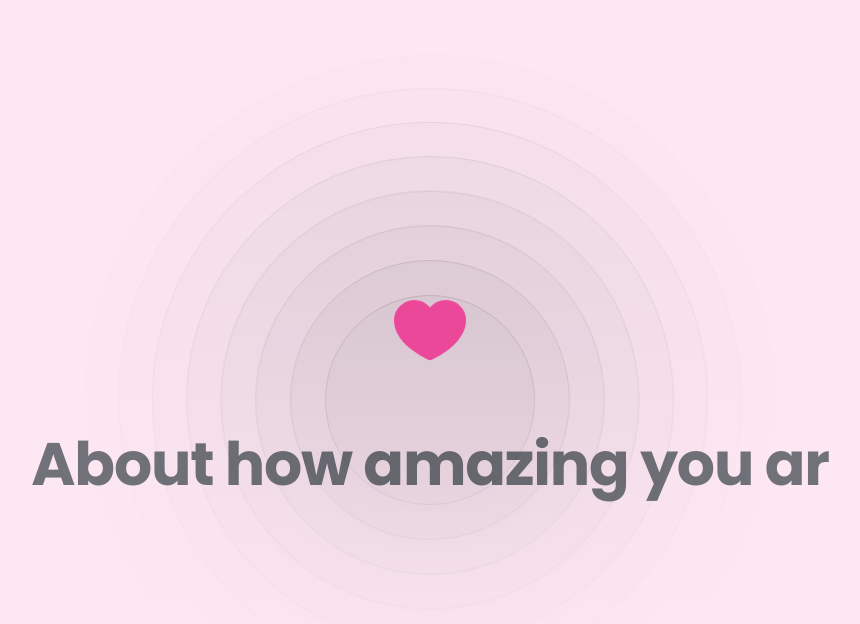
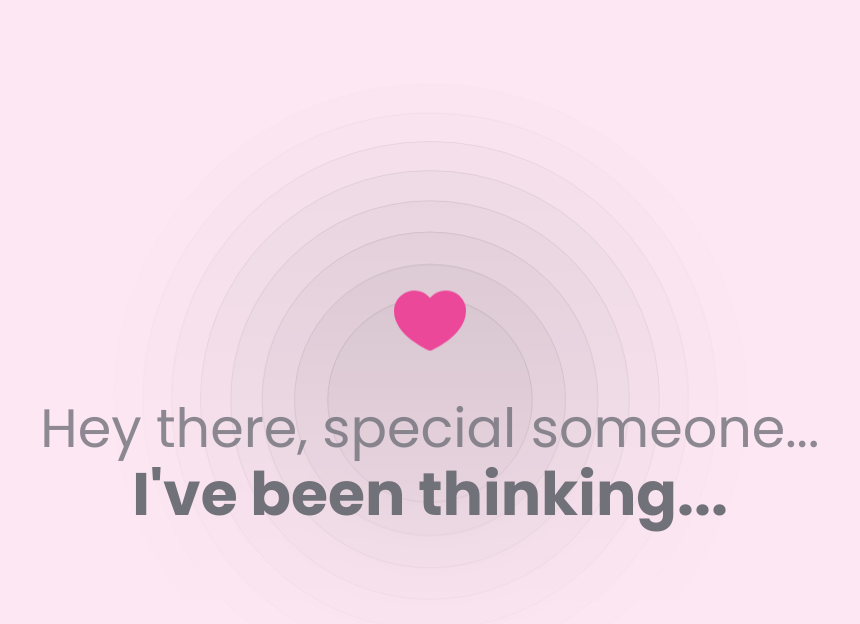
Before and after one commit to otixis101/daisy-val, a Next.js app: page / in a window 1280 px wide. Shown: the top 624 px of the page, without its empty margins (210-1070 px from the left). Built offline with nearby package versions, Linux system fonts and the light colour scheme.

Commit message:
feat: new design

```diff
--- a/src/app/page.tsx
+++ b/src/app/page.tsx
@@ -18,7 +18,7 @@ const messages = [
 ]
 
 // Array of timeout lengths (in milliseconds) for each message
-const messageDelays = [3000, 2500, 3500, 4000, 3500, 5000] // Adjust these values as needed
+const messageDelays = [3000, 3000, 3500, 4000, 3500, 5000] // Adjust these values as needed
 
 export default function Home() {
   const [currentMessage, setCurrentMessage] = useState(0)
@@ -65,17 +65,42 @@ export default function Home() {
         {/* Heart icon */}
         <HeartIcon className="w-24 h-24 mx-auto text-pink-500 animate-bounce"/>
 
-        {/* Message with text effect */}
-        <div className="flex justify-center flex-wrap gap-3">
-          <TypingAnimation className="text-4xl sm:text-6xl break-words font-bold text-muted-foreground">
-            {messages[currentMessage]}
-          </TypingAnimation>
-          {
-            currentMessage === messages.length - 1 &&
-            (
-              <WordRotate words={names}  className={`text-4xl sm:text-6xl break-words font-bold text-pink-500`} />
-            )
-          }
+        {/* Render all messages up to the current one */}
+        <div className="flex flex-col items-center justify-center">
+          {messages.slice(0, currentMessage + 1).map((message, index) => {
+            const isCurrent = index === currentMessage;
+            const distanceFromCurrent = currentMessage - index;
+
+            return (
+              <div
+                key={index}
+                className={`transition-all ease-in-out duration-200 text-muted-foreground ${
+                  isCurrent
+                    ? "text-4xl sm:text-6xl font-bold "
+                    : `text-${3 - index}xl sm:text-${6 - index}xl`
+                }`}
+                style={{
+                  transform: `translateY(${distanceFromCurrent * -6}px) scale(${
+                    1 - distanceFromCurrent * 0.1
+                  })`,
+                  opacity: 1 - distanceFromCurrent * 0.2,
+                }}
+              >
+                {isCurrent && index === messages.length - 1 ? (
+                  <div className="flex justify-center flex-wrap gap-3">
+                    <TypingAnimation className="text-4xl sm:text-6xl break-words font-bold text-muted-foreground">
+                      {message}
+                    </TypingAnimation>
+                    <WordRotate words={names} className={`text-4xl sm:text-6xl break-words font-bold text-pink-500`} />
+                  </div>
+                ) : (
+                  <TypingAnimation>
+                      {message}
+                    </TypingAnimation>
+                )}
+              </div>
+            );
+          })}
         </div>
 
         {/* Buttons appear on last message */}
--- a/src/components/magicui/typing-animation.tsx
+++ b/src/components/magicui/typing-animation.tsx
@@ -79,7 +79,7 @@ export function TypingAnimation({
     <MotionComponent
       ref={elementRef}
       className={cn(
-        "text-4xl font-bold leading-[5rem] tracking-[-0.02em]",
+        "",
         className,
       )}
       {...props}
```
